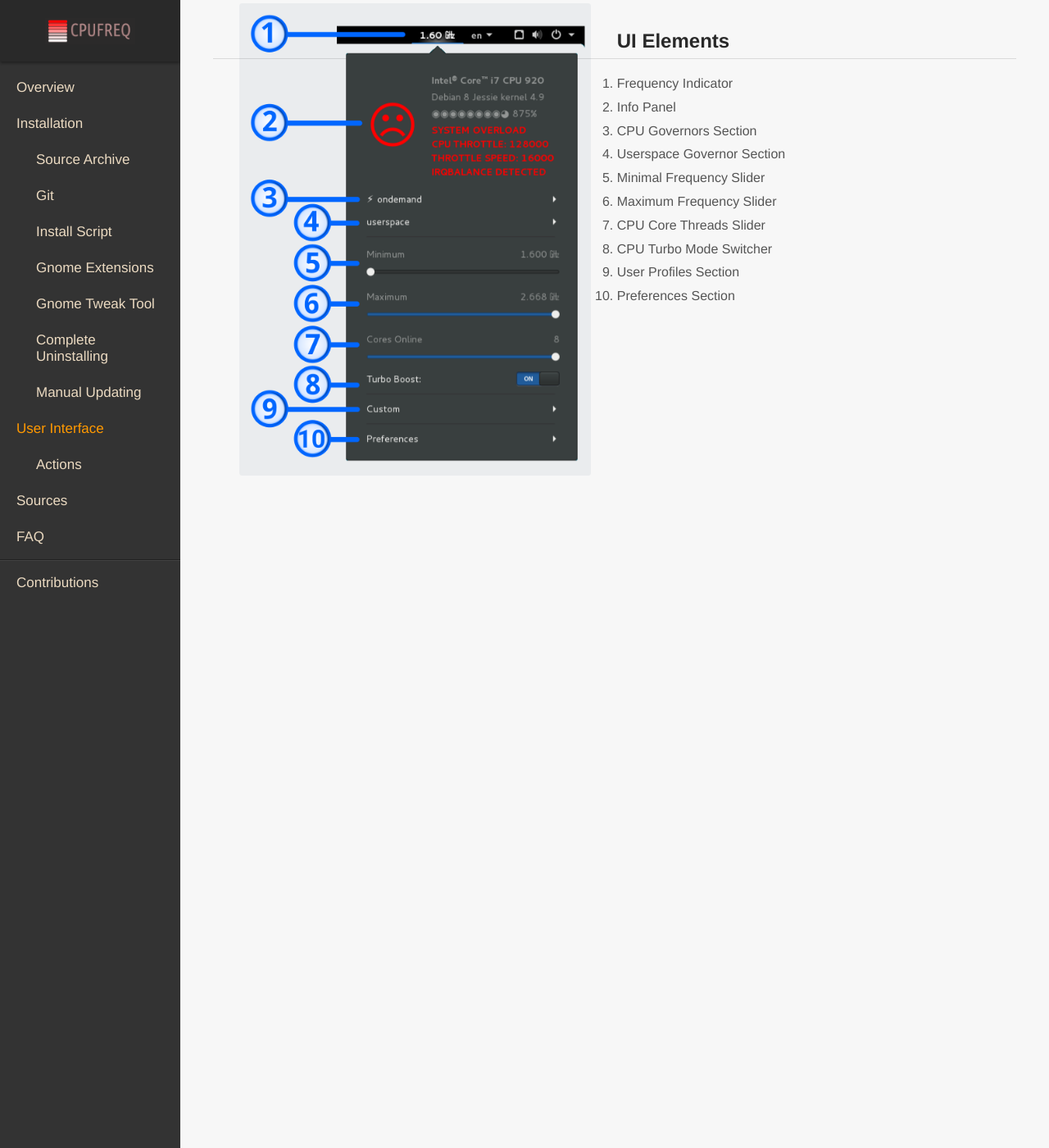
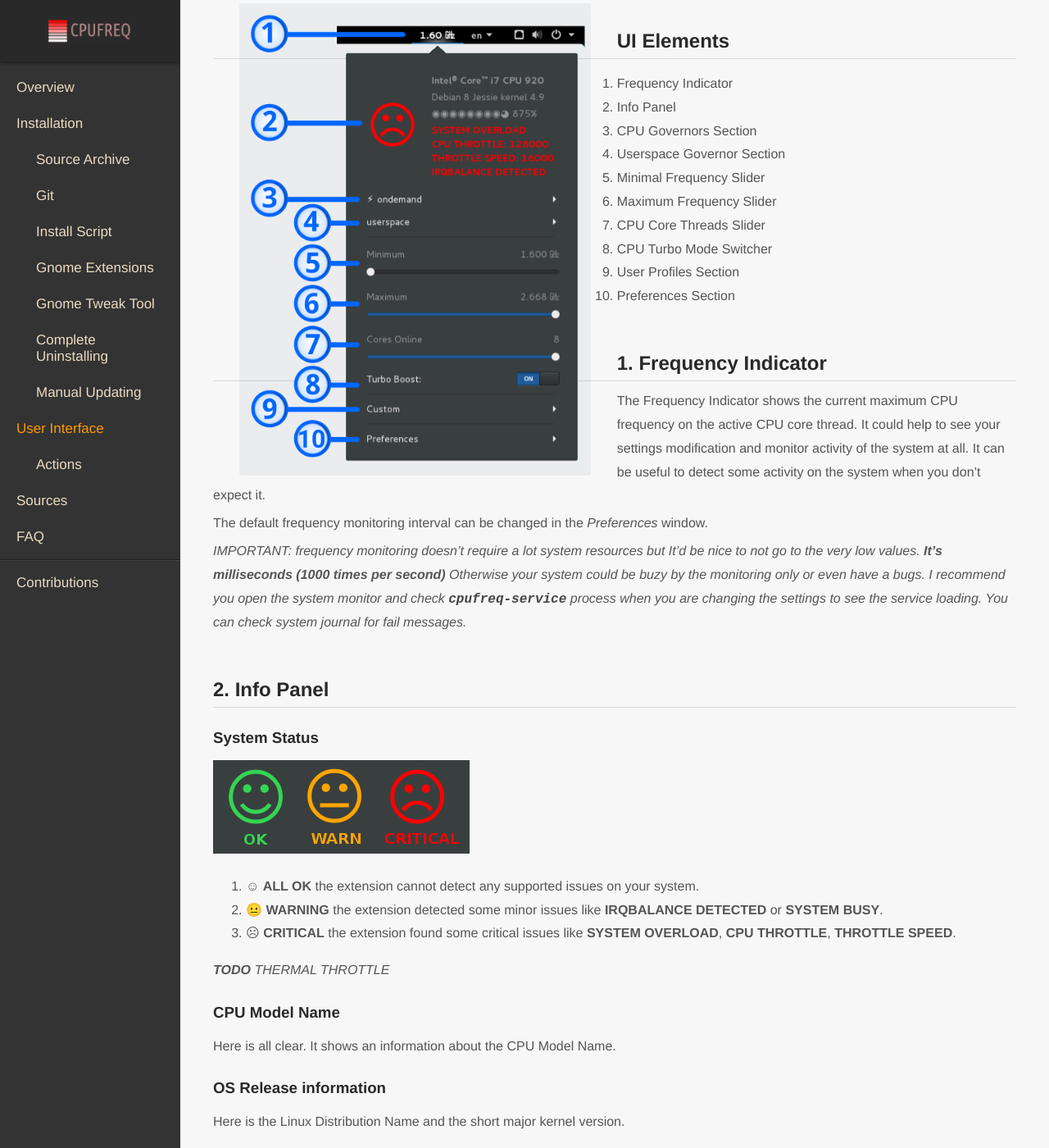
Before and after one commit to konkor/cpufreq, a Jekyll site: the page built from docs/frontend.md, in a window 1280 px wide and 1400 px high, scrolled down 270 px. Shown: the whole window at 82% size. Built offline with Jekyll 4.4.1, drawn with Linux system fonts in a browser that asks for light colours; some of the changed text lies outside the part shown.

Commit message:
Add desription to indicator and info widgets

```diff
--- a/docs/frontend.md
+++ b/docs/frontend.md
@@ -19,3 +19,40 @@ description: This section describes the user interface and features.
 8. CPU Turbo Mode Switcher
 9. User Profiles Section
 10. Preferences Section
+
+## 1. Frequency Indicator
+
+The Frequency Indicator shows the current maximum CPU frequency on the active CPU core thread. It could help to see your settings modification and monitor activity of the system at all. It can be useful to detect some activity on the system when you don't expect it.
+
+The default frequency monitoring interval can be changed in the _Preferences_ window.
+
+_IMPORTANT: frequency monitoring doesn't require a lot system resources but It'd be nice to not go to the very low values. **It's milliseconds (1000 times per second)** Otherwise your system could be buzy by the monitoring only or even have a bugs. I recommend you open the system monitor and check `cpufreq-service` process when you are changing the settings to see the service loading. You can check system journal for fail messages._
+
+## 2. Info Panel
+
+### System Status
+![System Status States]({{ "/assets/images/system_status.png" | relative_url }})
+1. ☺ **ALL OK** the extension cannot detect any supported issues on your system.
+2. 😐 **WARNING** the extension detected some minor issues like **IRQBALANCE DETECTED** or **SYSTEM BUSY**.
+3. ☹ **CRITICAL** the extension found some critical issues like **SYSTEM OVERLOAD**, **CPU THROTTLE**,  **THROTTLE SPEED**.
+
+_**TODO** THERMAL THROTTLE_
+
+### CPU Model Name
+Here is all clear. It shows an information about the CPU Model Name.
+### OS Release information
+Here is the Linux Distribution Name and the short major kernel version.
+### Loading Indicator
+It shows percentage of the system loading for the last minute activity and a symbolic presentation of it. Every full circle represents 100% of the core loading.
+
+_**TODO** loading_
+### System Status Messages
+They are trying to make your attention to some issues on your system. The extension's checking for the several issues.
+1. **CPU Loading issues** _(See the [Loading Indicator](#loading-indicator) section...)_
+2. **THERMAL THROTTLE issues** Here is two message types:
+* **CPU THROTTLE** shows what is your CPU had a critical temperature and some core threads went off for the _COUNT OF MISSED CPU CYCLES_.
+* **THROTTLE SPEED** shows CPU has _critical temperature_ **right now** and shows _NUMBER MISSING CPU CYCLES_ per second.
+_**TODO** CPU THERMAL THROTTLE_
+3. **IRQBALANCE DETECTED** _irqbalance_ package can affect the system stability and power usage. It's important, especially, for mobile devices in the first place but it affect all devices and can reduce the battery life or system devices lifetime.
+
+_See discussion on GitHub about it_ [issue](https://github.com/konkor/cpufreq/issues/48)
```
Also changed, not shown: README.md, docs/assets/images/system_status.png (added).
